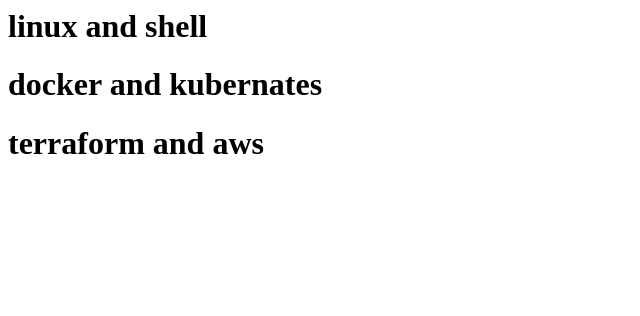
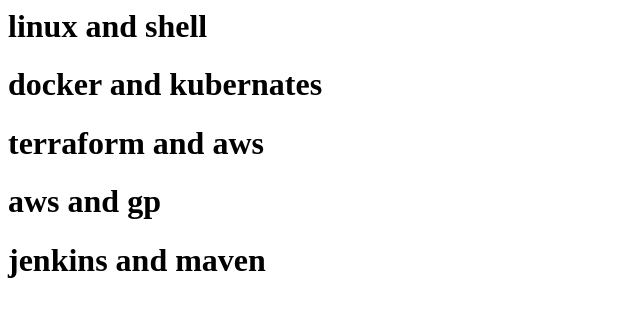
Before and after one commit to Naidu0606/idex.html, a plain HTML site: page index.html in a window 1280 px wide. Shown: the whole page, without its empty margins (0-640 px from the left). Drawn offline with Linux system fonts and the light colour scheme.

Commit message:
commit two

```diff
--- a/index.html
+++ b/index.html
@@ -1,3 +1,5 @@
 <h1>linux and shell</h1>
 <h1>docker and kubernates</h1>
 <h1>terraform and aws</h1>
+<h1>aws and gp</h1>
+<h1>jenkins and maven</h1>
```
